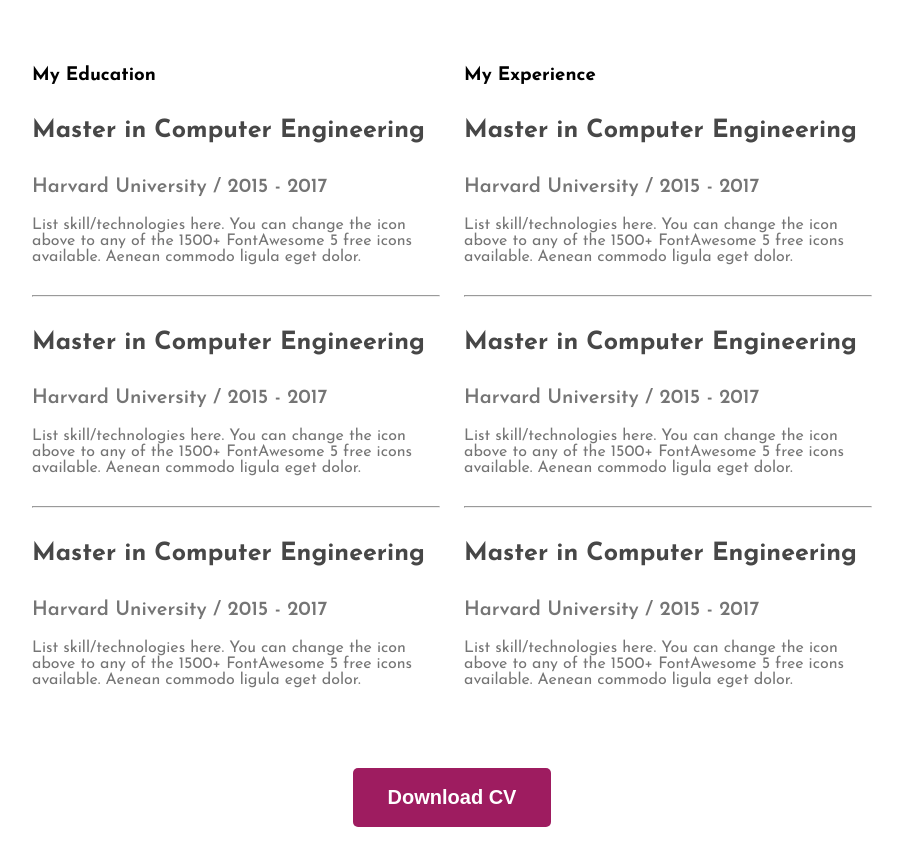
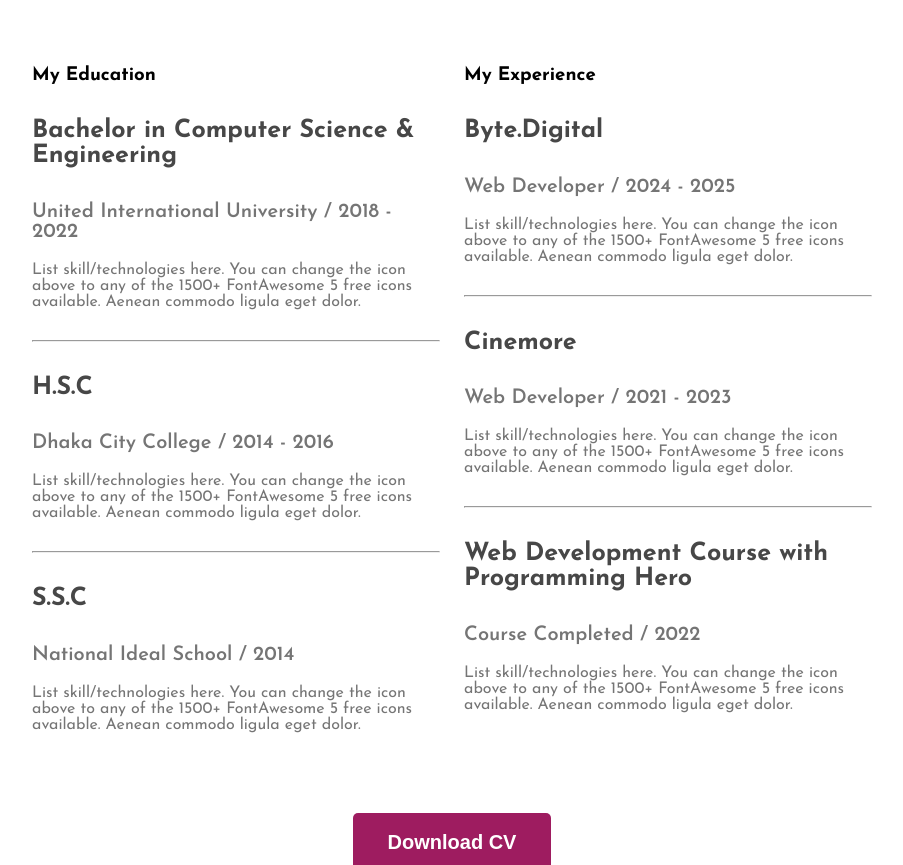
Before and after one commit to Ohi20/developer-portfolio-2026, a plain HTML site: page index.html in a window 1280 px wide. Shown: the part 2545-3410 px from the top of the page, without its empty margins (188-1091 px from the left). Drawn offline with Linux system fonts and the light colour scheme.

```diff
--- a/index.html
+++ b/index.html
@@ -54,11 +54,11 @@
         <div class="about-info-container">
           <div class="about-info">
             <p class="info-title dark">Name:</p>
-            <p class="info-description dark-2">Mary Hardy</p>
+            <p class="info-description dark-2">Ashraf Ohi</p>
           </div>
           <div class="about-info">
             <p class="info-title dark">Email:</p>
-            <p class="info-description dark-2">info@gmail.com</p>
+            <p class="info-description dark-2">ashrafohi20@gmail.com</p>
           </div>
           <div class="about-info">
             <p class="info-title dark">Specialty:</p>
@@ -118,8 +118,10 @@
           <div>
             <h3 class="resume-title">My Education</h3>
             <div class="resume-item">
-              <h4 class="title">Master in Computer Engineering</h4>
-              <h5 class="sub-title">Harvard University / 2015 - 2017</h5>
+              <h4 class="title">Bachelor in Computer Science & Engineering</h4>
+              <h5 class="sub-title">
+                United International University / 2018 - 2022
+              </h5>
               <p class="description">
                 List skill/technologies here. You can change the icon above to
                 any of the 1500+ FontAwesome 5 free icons available. Aenean
@@ -128,8 +130,8 @@
             </div>
             <hr />
             <div class="resume-item">
-              <h4 class="title">Master in Computer Engineering</h4>
-              <h5 class="sub-title">Harvard University / 2015 - 2017</h5>
+              <h4 class="title">H.S.C</h4>
+              <h5 class="sub-title">Dhaka City College / 2014 - 2016</h5>
               <p class="description">
                 List skill/technologies here. You can change the icon above to
                 any of the 1500+ FontAwesome 5 free icons available. Aenean
@@ -138,8 +140,8 @@
             </div>
             <hr />
             <div class="resume-item">
-              <h4 class="title">Master in Computer Engineering</h4>
-              <h5 class="sub-title">Harvard University / 2015 - 2017</h5>
+              <h4 class="title">S.S.C</h4>
+              <h5 class="sub-title">National Ideal School / 2014</h5>
               <p class="description">
                 List skill/technologies here. You can change the icon above to
                 any of the 1500+ FontAwesome 5 free icons available. Aenean
@@ -150,8 +152,8 @@
           <div>
             <h3 class="resume-title">My Experience</h3>
             <div class="resume-item">
-              <h4 class="title">Master in Computer Engineering</h4>
-              <h5 class="sub-title">Harvard University / 2015 - 2017</h5>
+              <h4 class="title">Byte.Digital</h4>
+              <h5 class="sub-title">Web Developer / 2024 - 2025</h5>
               <p class="description">
                 List skill/technologies here. You can change the icon above to
                 any of the 1500+ FontAwesome 5 free icons available. Aenean
@@ -160,8 +162,8 @@
             </div>
             <hr />
             <div class="resume-item">
-              <h4 class="title">Master in Computer Engineering</h4>
-              <h5 class="sub-title">Harvard University / 2015 - 2017</h5>
+              <h4 class="title">Cinemore</h4>
+              <h5 class="sub-title">Web Developer / 2021 - 2023</h5>
               <p class="description">
                 List skill/technologies here. You can change the icon above to
                 any of the 1500+ FontAwesome 5 free icons available. Aenean
@@ -170,8 +172,10 @@
             </div>
             <hr />
             <div class="resume-item">
-              <h4 class="title">Master in Computer Engineering</h4>
-              <h5 class="sub-title">Harvard University / 2015 - 2017</h5>
+              <h4 class="title">
+                Web Development Course with Programming Hero
+              </h4>
+              <h5 class="sub-title">Course Completed / 2022</h5>
               <p class="description">
                 List skill/technologies here. You can change the icon above to
                 any of the 1500+ FontAwesome 5 free icons available. Aenean
```
